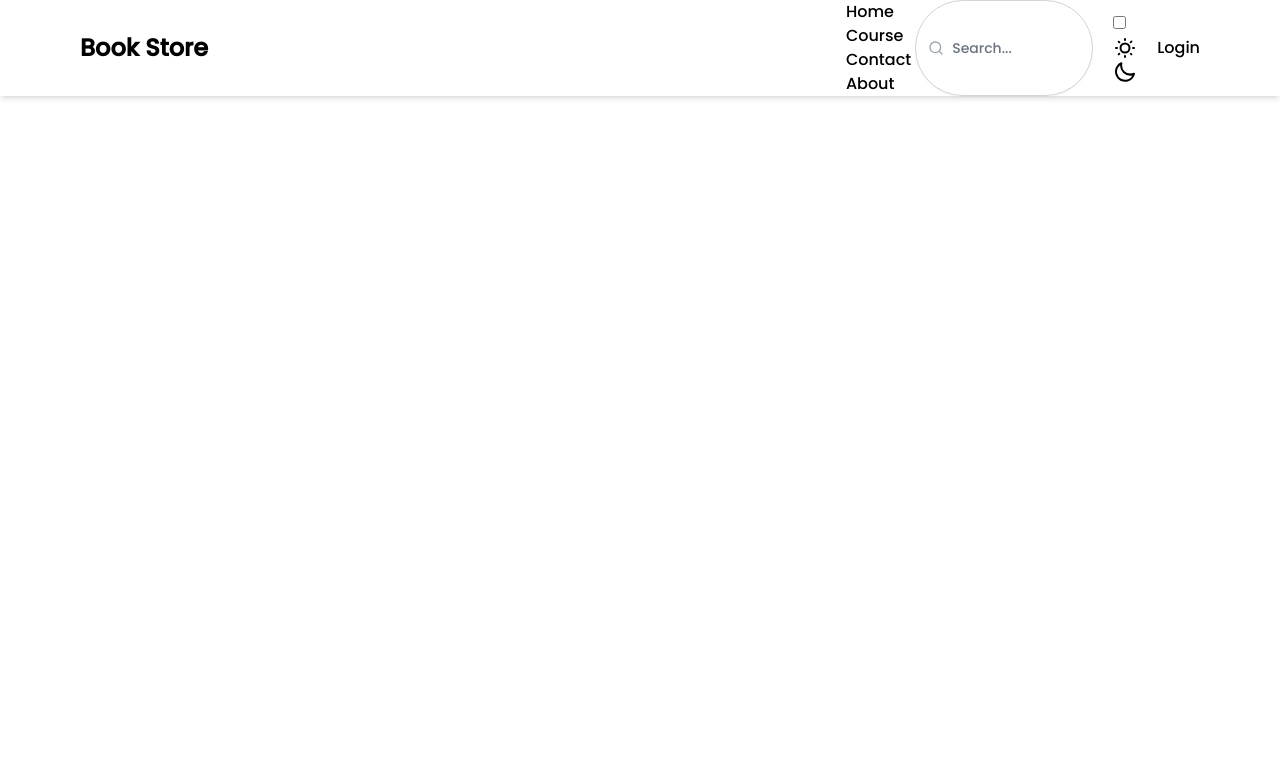
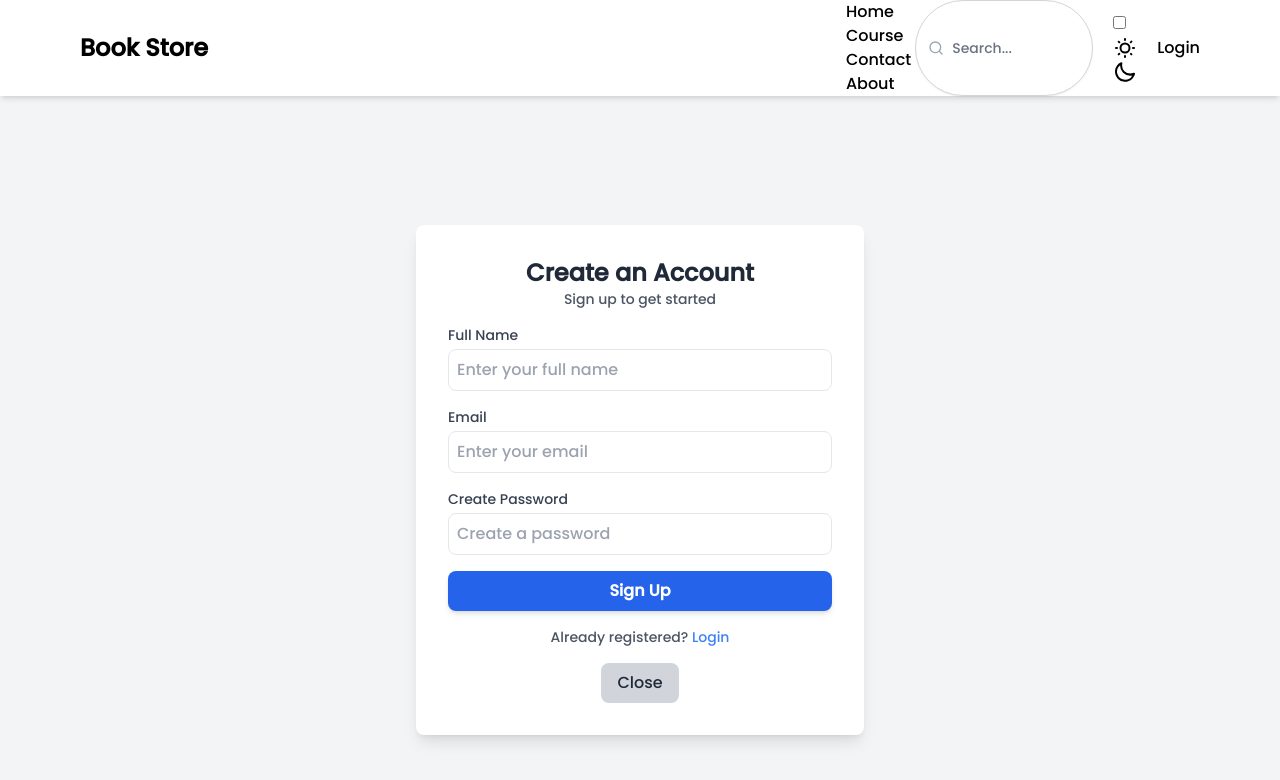
Before and after one commit to shraddha1558/BookMart-MERN-Stack-, a React (Vite) app in the folder Frontend/: page /signup in a window 1280 px wide. Shown: the top 780 px of the page. Built offline with nearby package versions, Linux system fonts and the light colour scheme.

Commit message:
SignIn Login Added

```diff
--- a/Frontend/package.json
+++ b/Frontend/package.json
@@ -14,6 +14,7 @@
     "axios": "^1.8.4",
     "react": "^19.0.0",
     "react-dom": "^19.0.0",
+    "react-hook-form": "^7.55.0",
     "react-router-dom": "^7.4.1",
     "react-slick": "^0.30.3",
     "slick-carousel": "^1.8.1"
--- a/Frontend/src/App.jsx
+++ b/Frontend/src/App.jsx
@@ -3,6 +3,7 @@ import { BrowserRouter as Router, Routes, Route } from "react-router-dom";
 import Home from "./Home/Home.jsx";
 import Courses from "./Courses/Courses.jsx";
 import Navbar from "./Components/Navbar.jsx";
+import SignUp from "./Components/Signup.jsx";
 
 function App() {
   const [theme, setTheme] = useState(localStorage.getItem("theme") || "light");
@@ -25,6 +26,7 @@ function App() {
         <Routes>
           <Route path="/" element={<Home />} />
           <Route path="/Course" element={<Courses />} />
+          <Route path="/signup" element={<SignUp />} />
         </Routes>
       </div>
     </Router>
--- /dev/null
+++ b/Frontend/src/Components/Login.jsx
@@ -0,0 +1,102 @@
+import React from "react";
+import { Link, useNavigate } from "react-router-dom";
+import { useForm } from "react-hook-form";
+
+function Login() {
+  const navigate = useNavigate();
+  const {
+    register,
+    handleSubmit,
+    formState: { errors },
+  } = useForm();
+
+  // ✅ Define onSubmit function
+  const onSubmit = (data) => {
+    console.log(data); // You can handle login logic here
+    navigate("/"); // Redirect to Home after login
+  };
+
+  return (
+    <dialog id="my_modal_5" className="modal modal-bottom sm:modal-middle">
+      <div className="modal-box bg-white dark:bg-gray-900 rounded-lg shadow-lg p-6 transition-all">
+        {/* Modal Title */}
+        <h3 className="font-bold text-2xl text-gray-800 dark:text-white text-center">
+          Welcome Back!
+        </h3>
+        <p className="text-gray-600 dark:text-gray-400 text-center">
+          Sign in to continue
+        </p>
+
+        {/* Login Form */}
+        <form className="mt-4 space-y-4" onSubmit={handleSubmit(onSubmit)}>
+          {/* Email Input */}
+          <div>
+            <label className="block text-gray-700 dark:text-gray-300 text-sm font-medium">
+              Email
+            </label>
+            <input
+              type="email"
+              placeholder="Enter your email"
+              className="w-full p-2 mt-1 border rounded-lg focus:outline-none focus:ring-2 focus:ring-blue-500 dark:bg-gray-800 dark:border-gray-700 dark:text-white"
+              {...register("Email", { required: "Email is required" })}
+            />
+            {errors.Email && (
+              <p className="text-red-500 text-sm">{errors.Email.message}</p>
+            )}
+          </div>
+
+          {/* Password Input */}
+          <div>
+            <label className="block text-gray-700 dark:text-gray-300 text-sm font-medium">
+              Password
+            </label>
+            <input
+              type="password"
+              placeholder="Enter your password"
+              className="w-full p-2 mt-1 border rounded-lg focus:outline-none focus:ring-2 focus:ring-blue-500 dark:bg-gray-800 dark:border-gray-700 dark:text-white"
+              {...register("Password", { required: "Password is required" })}
+            />
+            {errors.Password && (
+              <p className="text-red-500 text-sm">{errors.Password.message}</p>
+            )}
+          </div>
+
+          {/* Login Button */}
+          <button
+            type="submit"
+            className="w-full bg-blue-600 text-white font-semibold py-2 rounded-lg shadow-md hover:bg-blue-700 transition-all"
+          >
+            Login
+          </button>
+
+          {/* Sign Up Link */}
+          <p className="text-center text-sm text-gray-600 dark:text-gray-400 mt-2">
+            Not registered?{" "}
+            <Link
+              to="/signup"
+              className="text-blue-500 hover:underline font-medium"
+              onClick={() => document.getElementById("my_modal_5").close()} // Close modal before navigating
+            >
+              Create an account
+            </Link>
+          </p>
+
+          {/* Close Button */}
+          <div className="modal-action flex justify-center">
+            <button
+              onClick={() => {
+                document.getElementById("my_modal_5").close(); // Close modal
+                navigate("/"); // Redirect to Home
+              }}
+              className="btn bg-gray-300 dark:bg-gray-700 text-gray-800 dark:text-white rounded-lg px-4 py-2 hover:bg-gray-400 dark:hover:bg-gray-600"
+            >
+              Close
+            </button>
+          </div>
+        </form>
+      </div>
+    </dialog>
+  );
+}
+
+export default Login;
--- a/Frontend/src/Components/Navbar.jsx
+++ b/Frontend/src/Components/Navbar.jsx
@@ -1,5 +1,6 @@
 import React from "react";
 import { Link } from "react-router-dom";
+import Login from "./Login";
 
 export default function Navbar({ theme, setTheme }) {
   const toggleTheme = () => {
@@ -101,9 +102,14 @@ export default function Navbar({ theme, setTheme }) {
           </label>
 
           {/* Login Button */}
-          <Link to="/login" className="btn">
+          {/* Login Button */}
+          <button
+            className="btn"
+            onClick={() => document.getElementById("my_modal_5").showModal()}
+          >
             Login
-          </Link>
+          </button>
+          <Login />
         </div>
       </div>
     </div>
--- /dev/null
+++ b/Frontend/src/Components/Signup.jsx
@@ -0,0 +1,104 @@
+import React from "react";
+import { Link, useNavigate } from "react-router-dom";
+import Login from "./Login";
+import { useForm } from "react-hook-form";
+
+function SignUp() {
+  const navigate = useNavigate(); // Initialize navigate function
+  const {
+    register,
+    handleSubmit,
+    formState: { errors },
+  } = useForm();
+  const onSubmit = (data) => {
+    console.log(data);
+    navigate("/");
+  };
+
+  return (
+    <div className="flex items-center justify-center min-h-screen bg-gray-100 dark:bg-gray-900">
+      <div className="bg-white dark:bg-gray-800 p-8 rounded-lg shadow-lg max-w-md w-full">
+        <h2 className="text-2xl font-bold text-center text-gray-800 dark:text-white">
+          Create an Account
+        </h2>
+        <p className="text-center text-gray-600 dark:text-gray-400 text-sm mb-4">
+          Sign up to get started
+        </p>
+
+        {/* Sign-Up Form */}
+        <form className="space-y-4" onSubmit={handleSubmit(onSubmit)}>
+          {/* Name */}
+          <div>
+            <label className="block text-gray-700 dark:text-gray-300 text-sm font-medium">
+              Full Name
+            </label>
+            <input
+              type="text"
+              placeholder="Enter your full name"
+              className="w-full p-2 mt-1 border rounded-lg focus:outline-none focus:ring-2 focus:ring-blue-500 dark:bg-gray-700 dark:border-gray-600 dark:text-white"
+              {...register("Name", { required: "Password is required" })}
+            />
+          </div>
+
+          {/* Email */}
+          <div>
+            <label className="block text-gray-700 dark:text-gray-300 text-sm font-medium">
+              Email
+            </label>
+            <input
+              type="email"
+              placeholder="Enter your email"
+              className="w-full p-2 mt-1 border rounded-lg focus:outline-none focus:ring-2 focus:ring-blue-500 dark:bg-gray-700 dark:border-gray-600 dark:text-white"
+              {...register("Email", { required: "Email is required" })}
+            />
+          </div>
+
+          {/* Password */}
+          <div>
+            <label className="block text-gray-700 dark:text-gray-300 text-sm font-medium">
+              Create Password
+            </label>
+            <input
+              type="password"
+              placeholder="Create a password"
+              className="w-full p-2 mt-1 border rounded-lg focus:outline-none focus:ring-2 focus:ring-blue-500 dark:bg-gray-700 dark:border-gray-600 dark:text-white"
+              {...register("Password", { required: "Password is required" })}
+            />
+          </div>
+
+          {/* Sign Up Button */}
+          <button
+            type="submit"
+            className="w-full bg-blue-600 text-white font-semibold py-2 rounded-lg shadow-md hover:bg-blue-700 transition-all"
+          >
+            Sign Up
+          </button>
+
+          {/* Already have an account? - Close Modal Before Navigating */}
+          <p className="text-center text-sm text-gray-600 dark:text-gray-400 mt-2">
+            Already registered?{" "}
+            <Link
+              to="/login"
+              className="text-blue-500 hover:underline font-medium"
+              onClick={() => document.getElementById("my_modal_5").showModal()}
+            >
+              Login
+            </Link>
+          </p>
+
+          {/* Close Button - Redirect to Home */}
+          <div className="modal-action flex justify-center">
+            <button
+              onClick={() => navigate("/")} // Redirect to Home page
+              className="btn bg-gray-300 dark:bg-gray-700 text-gray-800 dark:text-white rounded-lg px-4 py-2 hover:bg-gray-400 dark:hover:bg-gray-600"
+            >
+              Close
+            </button>
+          </div>
+        </form>
+      </div>
+    </div>
+  );
+}
+
+export default SignUp;
```
Also changed, not shown: Frontend/src/Components/Footer.jsx (+45 -41 lines), 1 other file (tests, documents, lock files or other folders).
